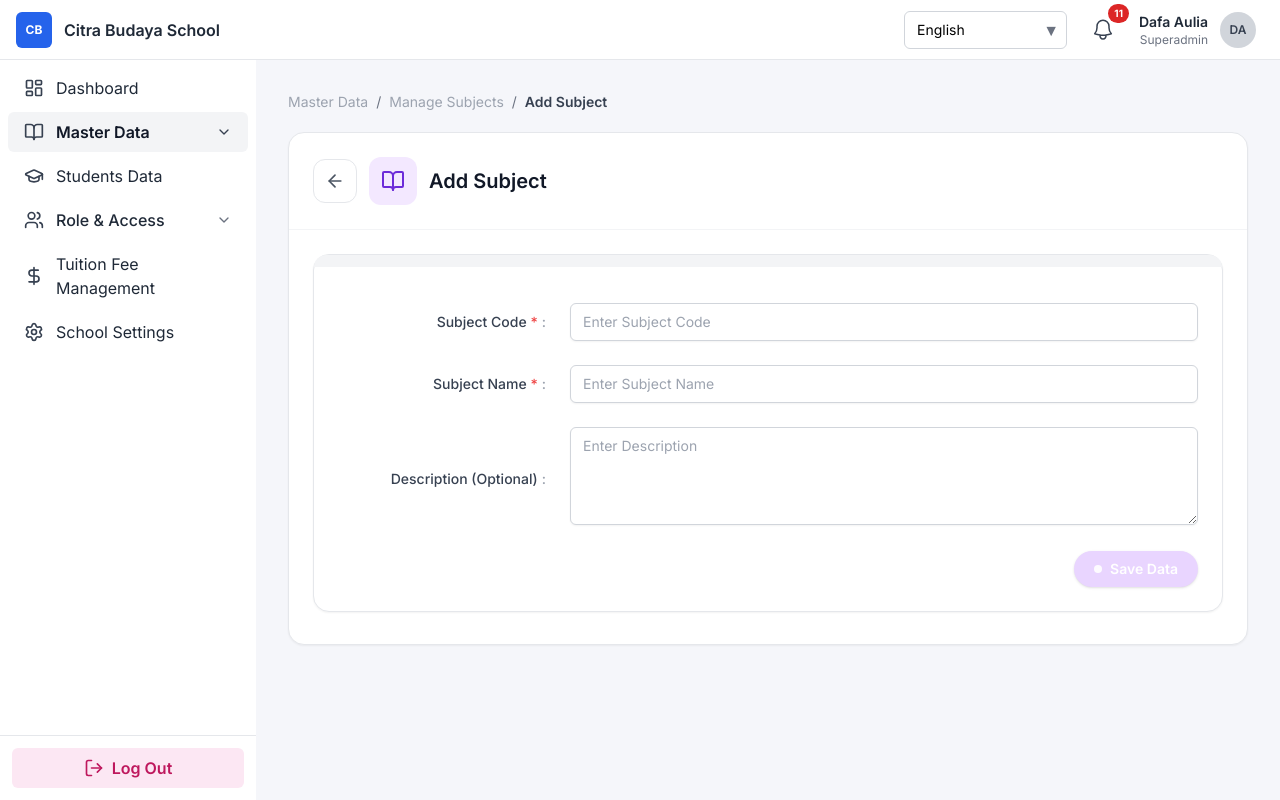
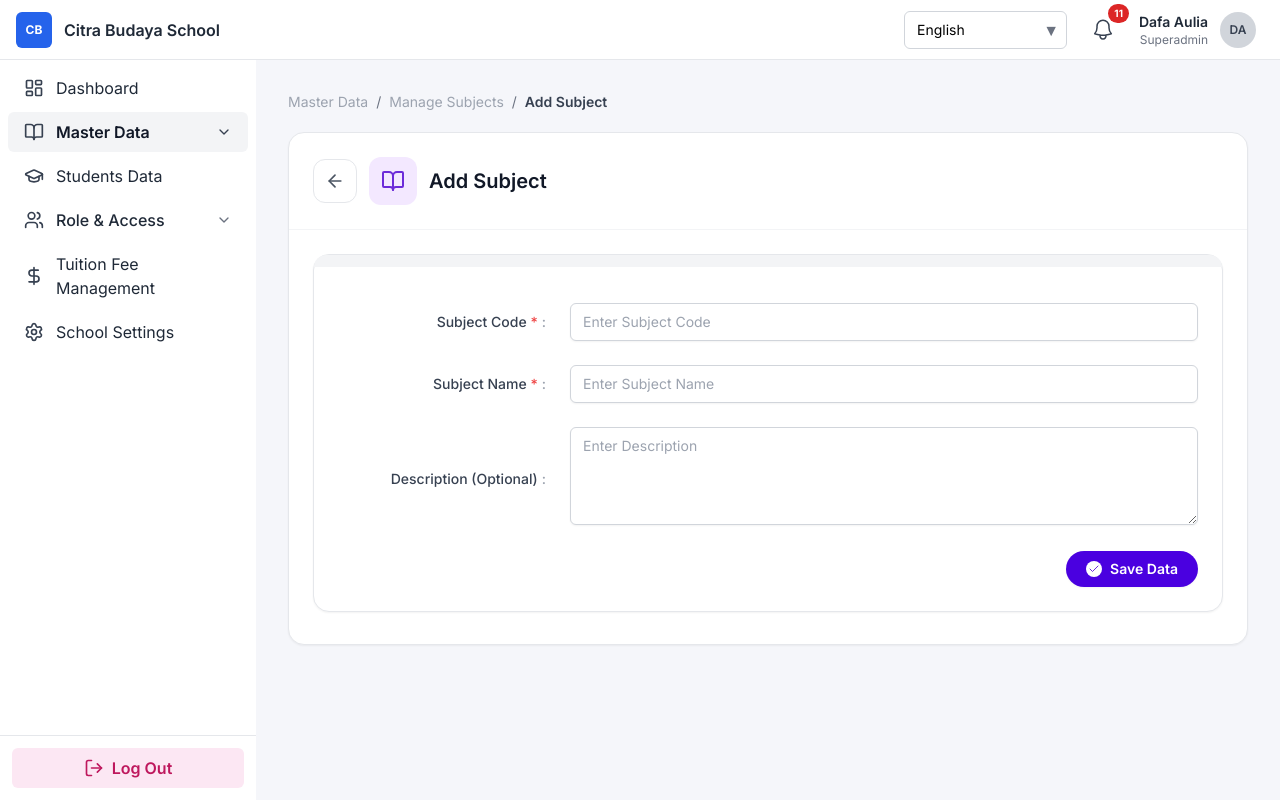
Before and after one commit to SSDIGITAL-DevTeam/Tygo-School, a Next.js app: page /admin/master-data/subjects/add-subject in a window 1280 px wide. Built offline with nearby package versions, Linux system fonts and the light colour scheme.

Commit message:
create Save Button component

```diff
--- a/app/admin/master-data/subjects/add-subject/page.tsx
+++ b/app/admin/master-data/subjects/add-subject/page.tsx
@@ -6,6 +6,7 @@ import { useRouter } from "next/navigation";
 import Sidebar from "../../../../../components/admin/Sidebar";
 import Header from "../../../../../components/layout-global/Header";
 import { ArrowLeft, BookOpen, Save } from "lucide-react";
+import SaveButton from "@/components/layout-global/SaveButton";
 
 type FieldState = {
   subjectCode: string;
@@ -162,14 +163,7 @@ const AddSubjectPage: React.FC = () => {
                     <div className="grid grid-cols-1 md:grid-cols-[220px_minmax(0,1fr)]">
                       <div className="hidden md:block" />
                       <div className="mt-2 flex justify-end">
-                        <button
-                          type="submit"
-                          className="inline-flex items-center gap-2 rounded-full bg-[#6c2bd9] px-5 py-2 text-sm font-semibold text-white shadow transition hover:bg-[#5922b8] disabled:cursor-not-allowed disabled:bg-purple-200"
-                          disabled={!isDirty}
-                        >
-                          <span className="inline-block h-2 w-2 rounded-full bg-white/90" />
-                          Save Data
-                        </button>
+                        <SaveButton />
                       </div>
                     </div>
                   </div>
--- a/app/admin/master-data/teachers-management/teacher-detail/[id]/page.tsx
+++ b/app/admin/master-data/teachers-management/teacher-detail/[id]/page.tsx
@@ -12,7 +12,7 @@ import { formatTeacherPhone, getTeacherById } from "../../teacher-data";
 
 const inter = Inter({ subsets: ["latin"] });
 
-const TEACHER_LIST_PATH = "/master-data/teachers-management/teacher-list";
+const TEACHER_LIST_PATH = "/admin/master-data/teachers-management/teacher-detail";
 
 type Status = "Active" | "Non Active";
 
--- /dev/null
+++ b/components/layout-global/SaveButton.tsx
@@ -0,0 +1,68 @@
+"use client";
+
+import * as React from "react";
+import { Check } from "lucide-react";
+
+type Props = {
+  label?: string;
+  type?: "button" | "submit" | "reset";
+  onClick?: () => void;
+  loading?: boolean;
+  disabled?: boolean;
+  className?: string;
+  /** If true, the button stretches to full width */
+  fullWidth?: boolean;
+};
+
+// tiny class joiner (avoid extra deps)
+const cx = (...c: Array<string | false | null | undefined>) =>
+  c.filter(Boolean).join(" ");
+
+export default function SaveButton({
+  label = "Save Data",
+  type = "submit",
+  onClick,
+  loading = false,
+  disabled = false,
+  className,
+  fullWidth,
+}: Props) {
+  const isDisabled = disabled || loading;
+
+  return (
+    <button
+      type={type}
+      onClick={onClick}
+      disabled={isDisabled}
+      aria-busy={loading || undefined}
+      className={cx(
+        "inline-flex items-center justify-center gap-2",
+        "rounded-full bg-[#4A00E0] px-5 py-2 text-sm font-semibold text-white",
+        "shadow-sm transition hover:bg-[#4A00E0]",
+        "focus:outline-none focus:ring-4 focus:ring-[#6c2bd9]/30",
+        isDisabled && "opacity-60 pointer-events-none",
+        fullWidth && "w-full",
+        className
+      )}
+    >
+      {/* Left icon: white circle with check (or spinner when loading) */}
+      {loading ? (
+        <span
+          className="inline-flex h-4 w-4 items-center justify-center rounded-full bg-white"
+          aria-hidden="true"
+        >
+          <span className="h-3 w-3 animate-spin rounded-full border-2 border-white/60 border-t-[#4A00E0]" />
+        </span>
+      ) : (
+        <span
+          className="inline-flex h-4 w-4 items-center justify-center rounded-full bg-white"
+          aria-hidden="true"
+        >
+          <Check className="h-3 w-3 text-[#6c2bd9]" />
+        </span>
+      )}
+
+      {label}
+    </button>
+  );
+}
```
